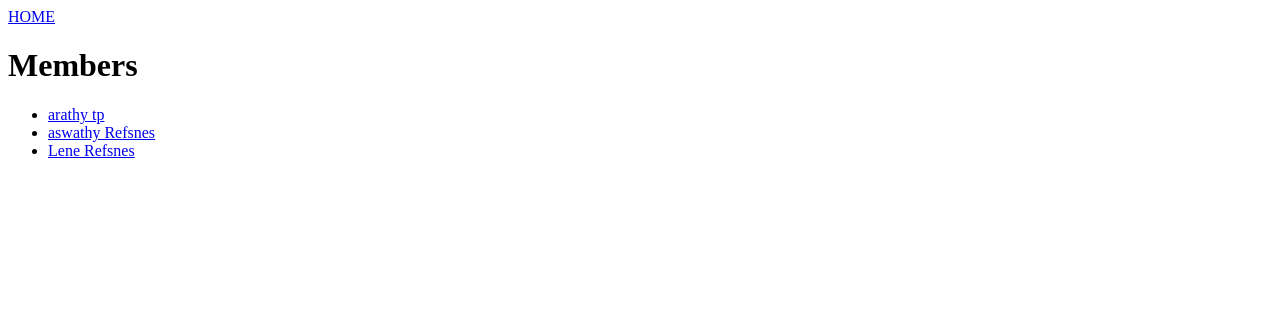
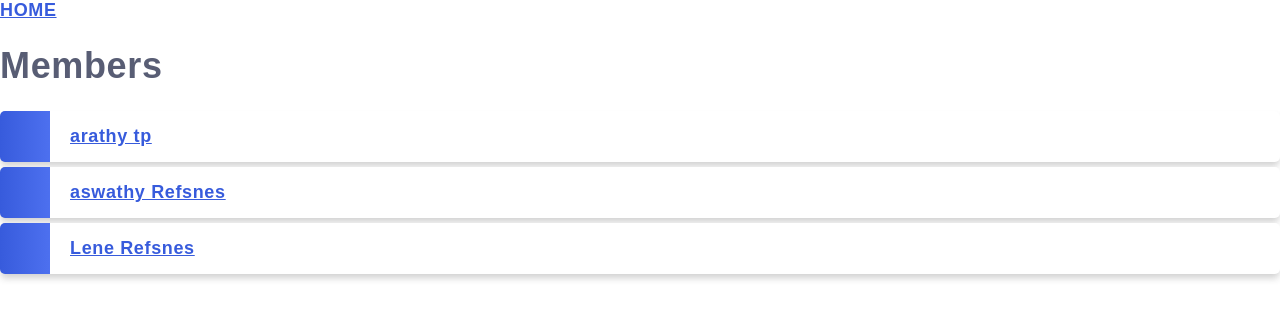
Before and after one commit to arathyrajeesh/django-sample-app, a Django app: page /home/ in a window 1280 px wide. Shown: the top 319 px of the page. Run offline with Django 5.2, Linux system fonts and the light colour scheme; data comes from the database, SQL or seed files in the repository.

Commit message:
add static file

```diff
--- a/app/static/mystyle.css
+++ b/app/static/mystyle.css
@@ -1,4 +1,59 @@
 body {
-    background-color: lightblue;
-    color: rgb(97, 43, 43);
+    margin:0;
+    font: 600 18px 'Source Sans Pro', sans-serif;
+    letter-spacing: 0.64px;
+    color: #585d74;
 }
+.topnav {
+    background-color:#150363;
+    color:#ffffff;
+    padding:10px;
+}
+ul {
+    list-style-type: none;
+    padding: 0;
+    margin: 0;
+}
+li {
+    background-color: #ffffff;
+    background-image: linear-gradient(to right, #375BDC, #4D70EF);
+    background-size: 50px 60px;
+    background-repeat: no-repeat;
+    cursor: pointer;
+    transition: transform .25s;
+    border-radius: 5px;
+    box-shadow: 0 5px 7px -1px rgba(51, 51, 51, 0.23);
+    padding: 15px;
+    padding-left: 70px;
+    margin-top: 5px;
+}
+a:link, a:visited {
+    color: #375BDC;
+}
+.main, .main h1 {
+    text-align:center;
+    color:#375BDC;
+}
+.topnav a:link, .topnav a:visited {
+    text-decoration: none;
+    color: #ffffff;
+}
+.topnav a:hover, .topnav a:active {
+    text-decoration: underline;
+}
+.mycard {
+    background-color: #f1f1f1;
+    background-image: linear-gradient(to bottom, #375BDC, #4D70EF);
+    background-size: 100% 120px;
+    background-repeat: no-repeat;
+    margin: 40px auto;
+    width: 350px;
+    border-radius: 5px;
+    box-shadow: 0 5px 7px -1px rgba(51, 51, 51, 0.23);
+    padding: 20px;
+}
+.mycard h1 {
+    text-align: center;
+    color:#ffffff;
+    margin:20px 0 60px 0;
+}
--- a/app/templates/index.html
+++ b/app/templates/index.html
@@ -1,14 +1,18 @@
+{% extends "master.html" %}
+{% load static %}
+
 <!DOCTYPE html>
 <html lang="en">
 <head>
-    {% extends "master.html" %}
     {% block title %}
     My all members - List of all members
     {% endblock %}</head>
 <body>
-    {% block content %}
-    <a href="/">HOME</a>
-    <h1>Members</h1>
+    <div class='topnav'>
+        {% block content %}
+        <a href="/">HOME</a>
+        <h1>Members</h1>
+    </div>
     <ul>
         {% for x in person %}
             <li><a href="details/{{ x.id }}">{{ x.firstname }} {{ x.lastname }}</a></li>
--- a/app/templates/master.html
+++ b/app/templates/master.html
@@ -1,6 +1,10 @@
+{% load static %}
+
 <html>
 <head>
     <title>{% block title %}{% endblock %}</title>
+    <link rel="stylesheet" href="{% static 'mystyle.css' %}">
+
 </head>
 <body>
 
--- a/app/templates/testing.html
+++ b/app/templates/testing.html
@@ -1,7 +1,6 @@
 {% load static %}
 <!DOCTYPE html>
 <html>
-    <link rel="stylesheet" href="{% static 'mystyle.css' %}">
 <body>
 
 {% for x in fruits %}
```
Also changed, not shown: app/templates/details.html (+12 -7 lines), app/templates/main.html (+5 -3 lines).
